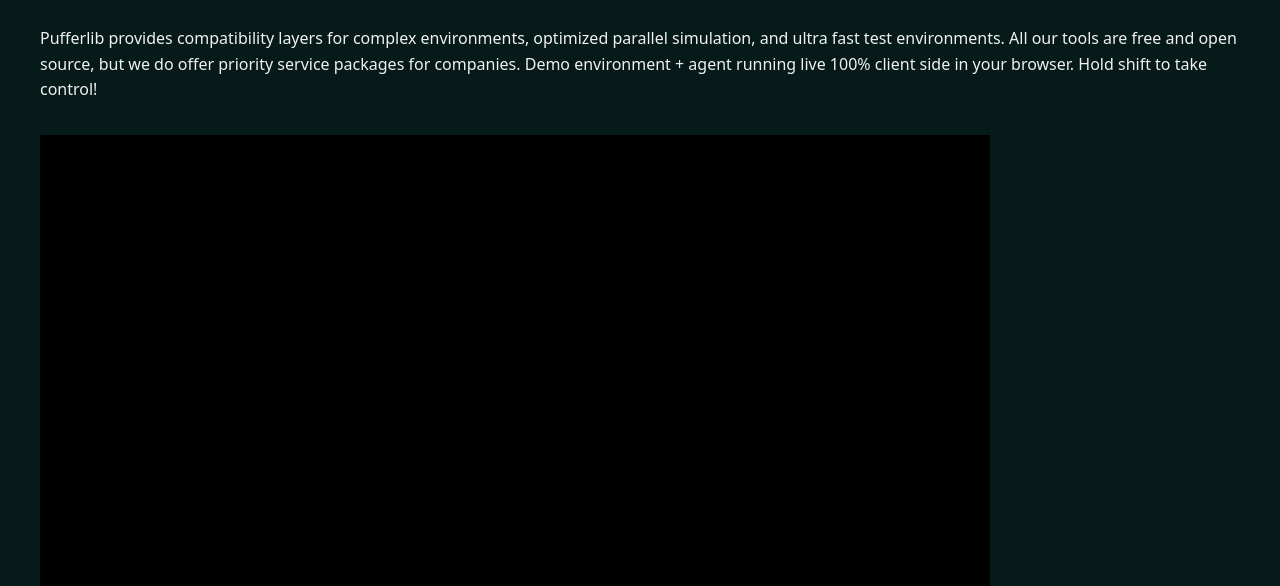
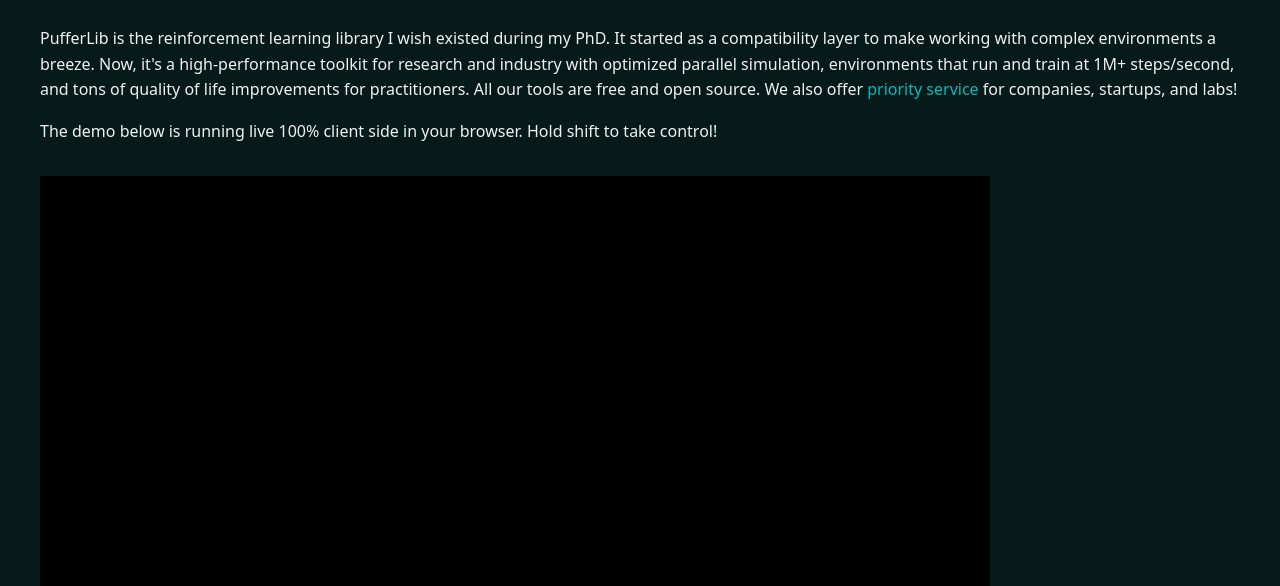
Before and after one commit to xinpw8/clipfrac.github.io, a plain HTML site: page docs/index.html in a window 1280 px wide. Shown: the part 214-800 px from the top of the page. Drawn offline with Linux system fonts and the light colour scheme; no server answers; a script that the page names is missing.

Commit message:
Update landing

```diff
--- a/docs/index.html
+++ b/docs/index.html
@@ -76,8 +76,10 @@
 <body>
     <main class="main-content">
         <div class="title-content">
-            <p>Pufferlib provides compatibility layers for complex environments, optimized parallel simulation, and ultra fast test environments. All our tools are free and open source, but we do offer priority service packages for companies. Demo environment + agent running live 100% client side in your browser. Hold shift to take control!</p>
-        </div>
+            <p>PufferLib is the reinforcement learning library I wish existed during my PhD. It started as a compatibility layer to make working with complex environments a breeze. Now, it's a high-performance toolkit for research and industry with optimized parallel simulation, environments that run and train at 1M+ steps/second, and tons of quality of life improvements for practitioners. All our tools are free and open source. We also offer <a href="product.html">priority service</a> for companies, startups, and labs!</p>
+
+            <p>The demo below is running live 100% client side in your browser. Hold shift to take control!</p>
+      </div>
 
         <div class="demo-showcase">
             <div class="featured-game-container">
```
